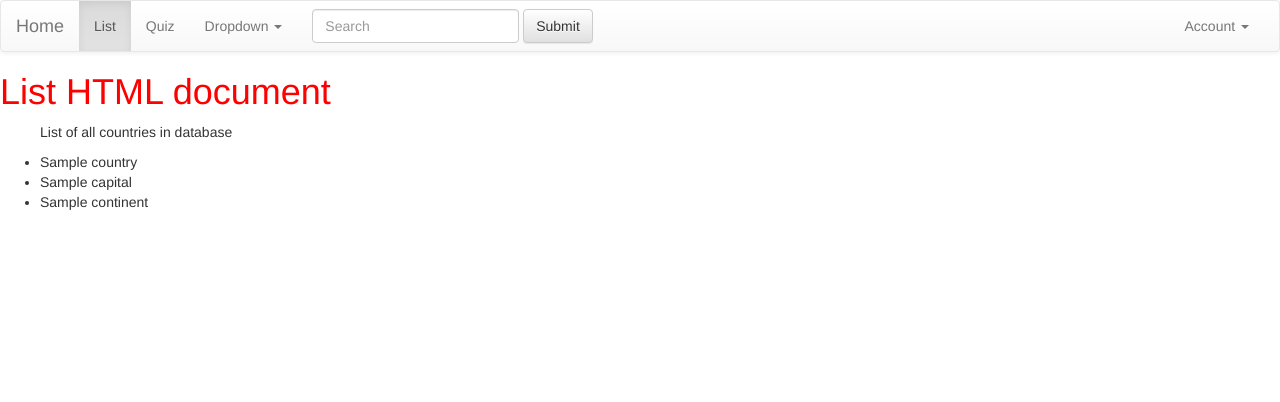
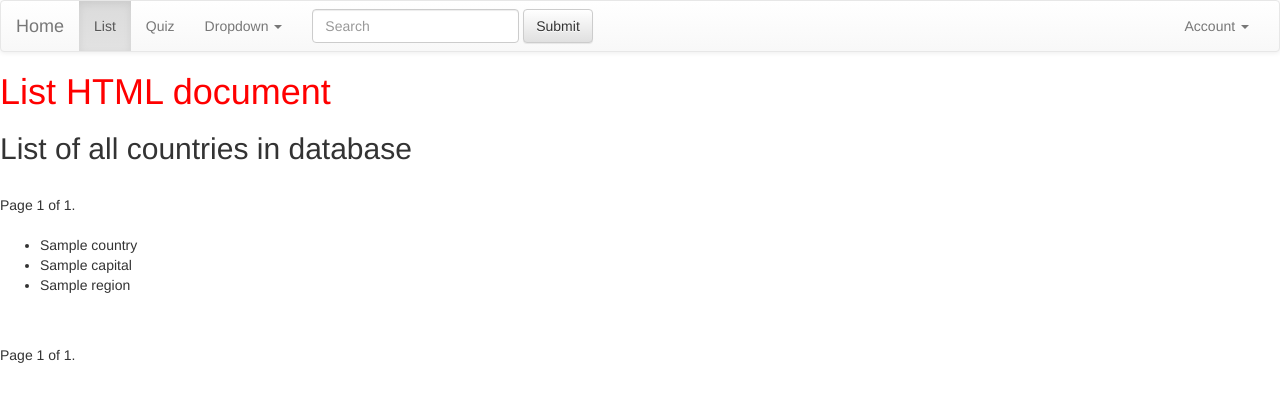
Before and after one commit to TheArchDev/geoquiz, a Django app: template geoquiz/templates/geoquiz/list.html in a window 1280 px wide. Shown: the top 402 px of the page. Run offline with Django 3.2, Linux system fonts and the light colour scheme; the template is opened without the code that fills it: most values are stand-ins (such as "Sample title", 1, 10 or a date in 2020); some libraries are stand-ins or nearby versions.

Commit message:
Adding pagination to list.html, such that only small number of countries are displayed at a time. Using the geoquiz_country database.

```diff
--- a/geoquiz/templates/geoquiz/list.html
+++ b/geoquiz/templates/geoquiz/list.html
@@ -6,18 +6,47 @@
 
 <h1>List HTML document</h1>
 
-<p>{{ message }}</p>
+<h2>List of all countries in database </h2>
 
+<div class="pagination">
+	<span class="step-links">
+		{% if all_countries.has_previous %}
+		<a href = "?page={{ all_countries.previous_page_number }}">previous</a>
+		{% endif %}
+
+		<span class="current">
+			Page {{ all_countries.number }} of {{ all_countries.paginator.num_pages }}.
+		</span>
+
+		{% if all_countries.has_next %}
+		<a href = "?page={{ all_countries.next_page_number }}">next</a>
+		{% endif %}
+	</span>
+</div>
 
 <ul>
-	<p>List of all countries in database</p>
 	{% for country in all_countries %}
 	<li>{{ country.name }}</li>
 	<li>{{ country.capital }}</li>
-	<li>{{ country.continent }}</li>
-	</br>
-	{% endfor %}
+	<li>{{ country.region }}</li>
+</br>
+{% endfor %}
 </uL>
 
+<div class="pagination">
+	<span class="step-links">
+		{% if all_countries.has_previous %}
+		<a href = "?page={{ all_countries.previous_page_number }}">previous</a>
+		{% endif %}
+
+		<span class="current">
+			Page {{ all_countries.number }} of {{ all_countries.paginator.num_pages }}.
+		</span>
+
+		{% if all_countries.has_next %}
+		<a href = "?page={{ all_countries.next_page_number }}">next</a>
+		{% endif %}
+	</span>
+</div>
 
 {% endblock %}
```
Also changed, not shown: geoquiz/views.py (+13 -4 lines).
